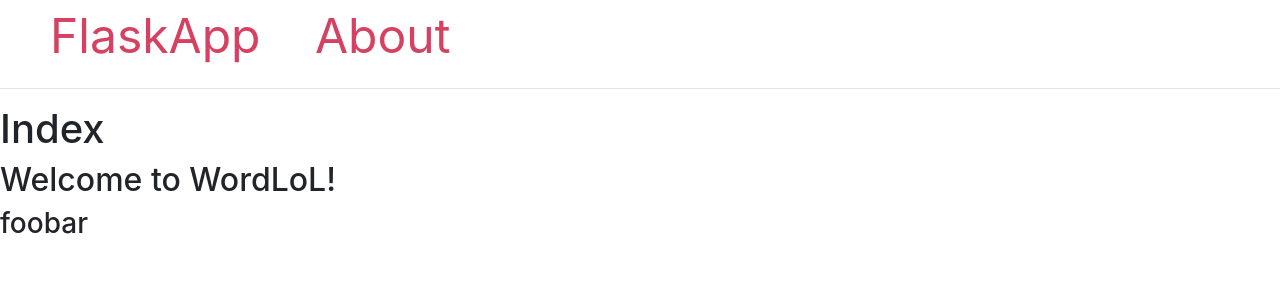
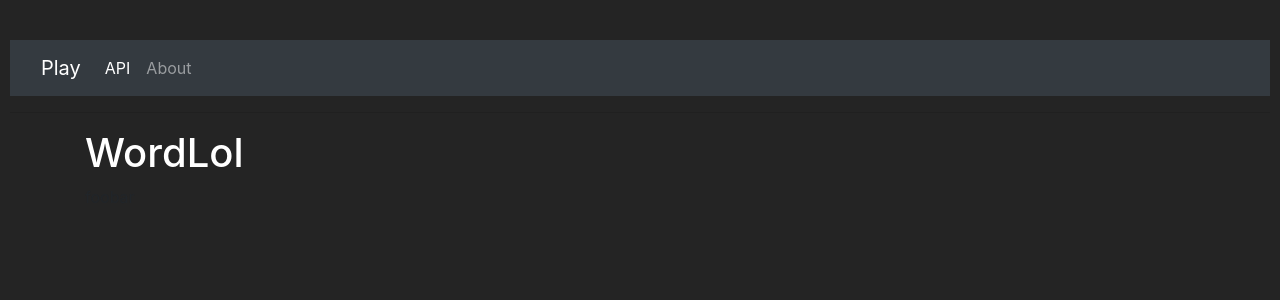
Before and after one commit to hunterjsb/LoLPlayerScraper, a Flask app: page / in a window 1280 px wide. Shown: the top 300 px of the page. Run offline with Flask 2, Linux system fonts and the light colour scheme; some libraries are stand-ins or nearby versions.

Commit message:
added dark theme styling and navbar, small formatting changes in api.py db_util.py front_end.py

```diff
--- a/flaskr/api.py
+++ b/flaskr/api.py
@@ -12,6 +12,7 @@
 
 @api_blueprint.route('/api/get_player_data/<player_name>')
 def get_player_data(player_name):
+    """The primary API functionality. GET a player based on their IGN."""
 
     scraper = LoLPlayerScraper()
     player_data = scraper.get_player_stats(player_name)
--- a/flaskr/db_utils.py
+++ b/flaskr/db_utils.py
@@ -2,7 +2,7 @@
 from datetime import date
 
 
-def save_player_data(player_data: dict, db_object, update_age=7):
+def save_player_data(player_data: dict, db_object: TinyDB, update_age=7):
 
     player_data['last_updated'] = date.today().timetuple()[0:3]
 
--- a/flaskr/front_end.py
+++ b/flaskr/front_end.py
@@ -6,7 +6,6 @@
 
 @home_blueprint.route('/')
 def index():
-    # put epic front end stuff here idk
     return render_template('index.html', debug_str='foobar')
 
 
--- a/flaskr/static/style.css
+++ b/flaskr/static/style.css
@@ -1,13 +1,26 @@
 body {
-  background-color: lightblue;
+    padding: 40px 10px;
+    background-color: rgb(36, 36, 36);
+  }
+
+title {
+    padding: 40px 10px;
+    background-color: rgb(36, 36, 36);
+  }
+
+label {
+  color: white
 }
 
-h1 {
-  color: white;
-  text-align: center;
-}
+ .col {
+   color: white;
+ }
 
-p {
-  font-family: verdana;
-  font-size: 20px;
-}
+ h1 {
+   color: white;
+ }
+
+ .card {
+   color: white;
+   background-color: 	rgb(82, 82, 82);
+ }
--- a/flaskr/templates/base.html
+++ b/flaskr/templates/base.html
@@ -2,26 +2,31 @@
 <html lang="en">
 <head>
     <meta charset="UTF-8">
-      <link rel="stylesheet" href="https://maxcdn.bootstrapcdn.com/bootstrap/4.0.0/css/bootstrap.min.css"
-            integrity="sha384-Gn5384xqQ1aoWXA+058RXPxPg6fy4IWvTNh0E263XmFcJlSAwiGgFAW/dAiS6JXm" crossorigin="anonymous">
+    <meta name="viewport" content="width=device-width, initial-scale=1.0">
+    <link rel="stylesheet" href="https://maxcdn.bootstrapcdn.com/bootstrap/4.0.0/css/bootstrap.min.css"
+          integrity="sha384-Gn5384xqQ1aoWXA+058RXPxPg6fy4IWvTNh0E263XmFcJlSAwiGgFAW/dAiS6JXm" crossorigin="anonymous">
+    <link rel="stylesheet" type="text/css" href="{{ url_for('static',filename='style.css') }}">
     <title>{% block title %} {% endblock %} - WordLoL</title>
-    <style>
-        nav a {
-            color: #d64161;
-            font-size: 3em;
-            margin-left: 50px;
-            text-decoration: none;
-        }
-    </style>
+    <nav class="navbar navbar-expand-lg navbar-dark bg-dark">
+        <div class="container-fluid">
+            <a class="navbar-brand" href="/">Play</a>
+            <div class="collapse navbar-collapse" id="navbarSupportedContent">
+                <ul class="navbar-nav me-auto mb-2 mb-lg-0">
+                    <li class="nav-item">
+                        <a class="nav-link active" aria-current="page" href="/api/">API</a>
+                    </li>
+                    <li class="nav-item">
+                        <a class="nav-link" href="/about/">About</a>
+                    </li>
+                </ul>
+            </div>
+        </div>
+    </nav>
 </head>
 <body>
-    <nav>
-        <a href="/">FlaskApp</a>
-        <a href="/about">About</a>
-    </nav>
-    <hr>
-    <div class="content">
-        {% block content %} {% endblock %}
-    </div>
+<hr>
+<div class="container">
+    {% block content %} {% endblock %}
+</div>
 </body>
 </html>
--- a/flaskr/templates/index.html
+++ b/flaskr/templates/index.html
@@ -1,7 +1,6 @@
 {% extends 'base.html' %}
 
 {% block content %}
-    <h1>{% block title %} Index {% endblock %}</h1>
-    <h2>Welcome to WordLoL!</h2>
-    <h3>{{ debug_str }}</h3>
+    <h1>{% block title %} WordLol {% endblock %}</h1>
+    <p>{{ debug_str }}</p>
 {% endblock %}
```
